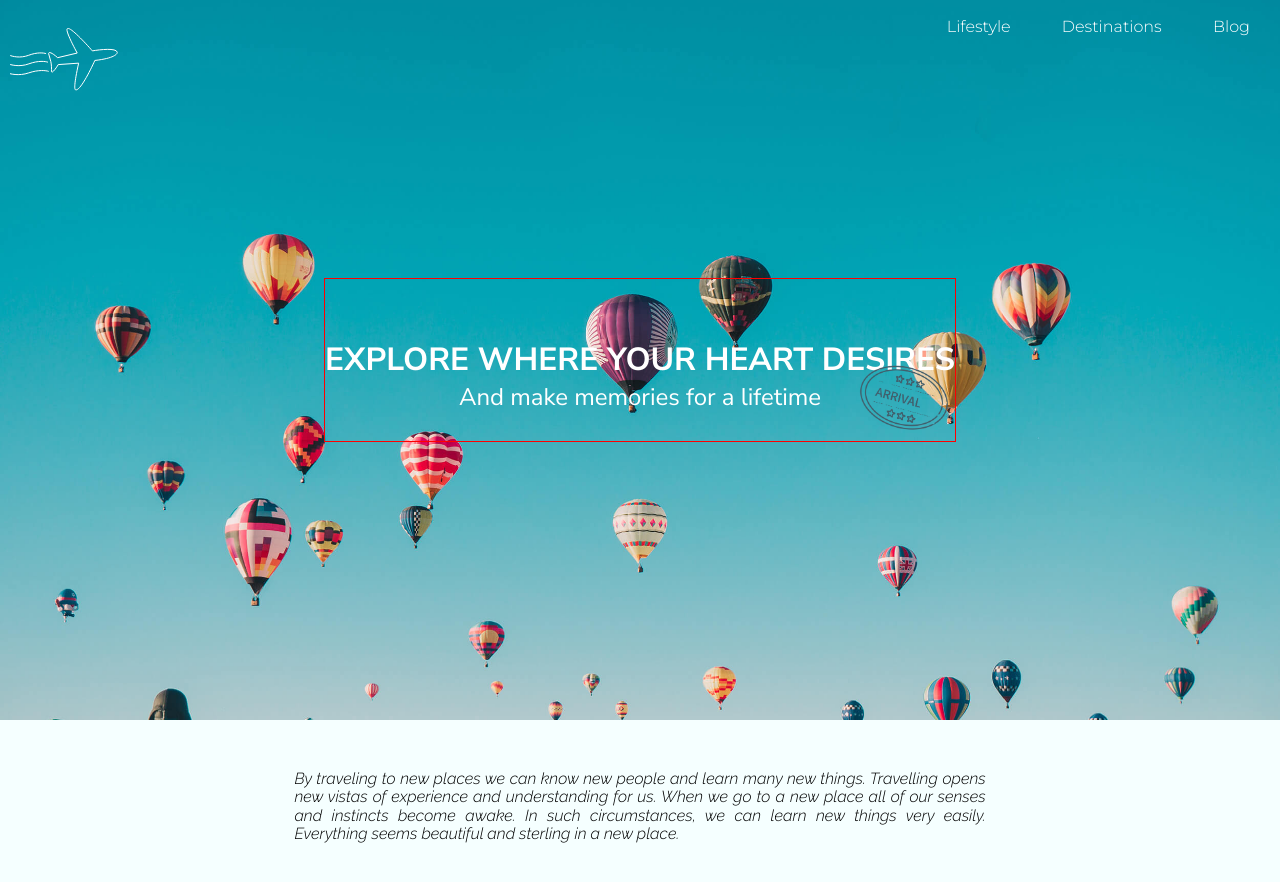
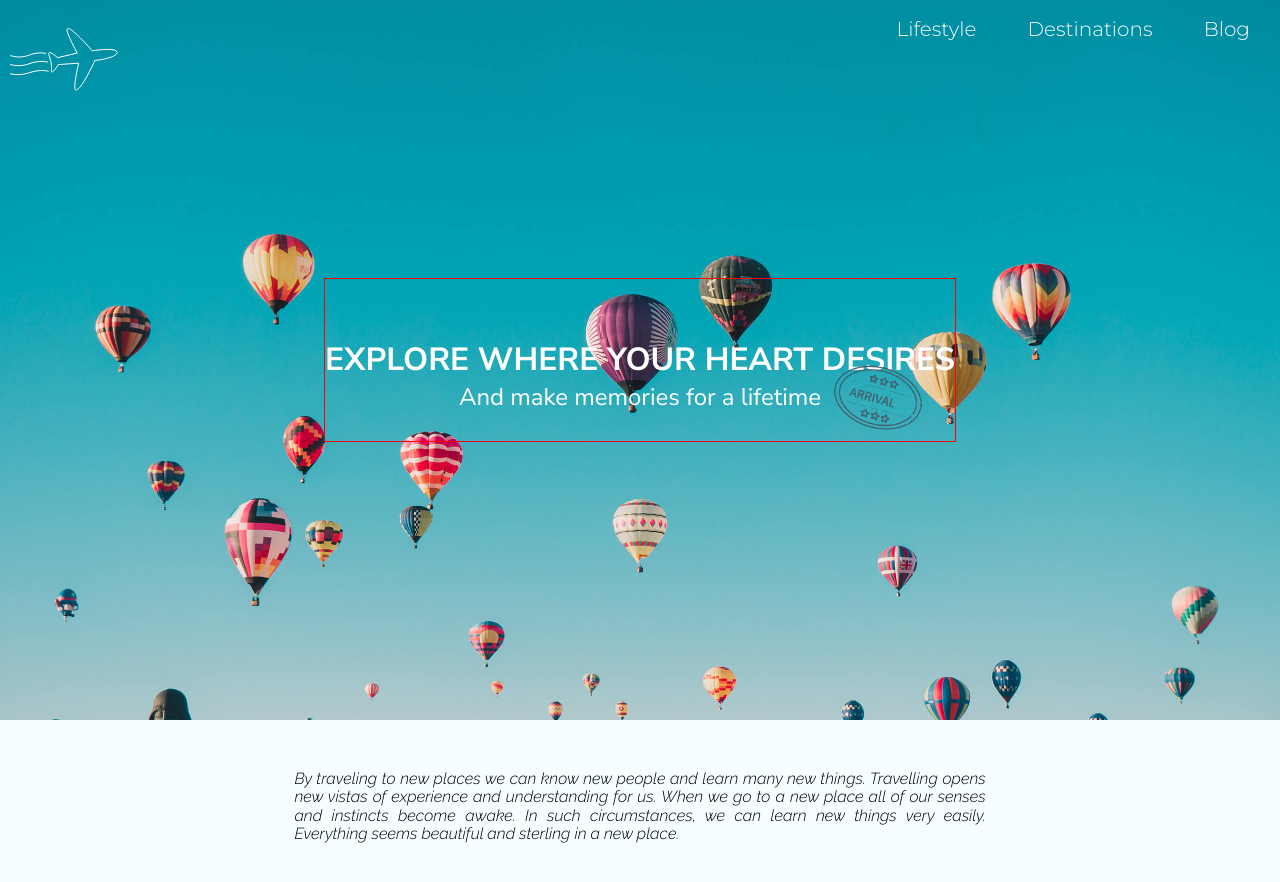
Before and after one commit to yukiiimak/Motion-F21-PM, a website: page deploy/index.html in a window 1280 px wide. Drawn offline with Linux system fonts and the light colour scheme.

Commit message:
changed font size of nav links and moved stamp position

```diff
--- a/dev/scss/components/_navigation.scss
+++ b/dev/scss/components/_navigation.scss
@@ -15,7 +15,7 @@ nav {
             a {
                 color: white;
                 font-family: 'Montserrat', sans-serif;
-                font-size: 35;
+                font-size: rem-calc(20);
                 font-weight: 300;
             }
         }
--- a/dev/scss/sections/_hero.scss
+++ b/dev/scss/sections/_hero.scss
@@ -50,9 +50,10 @@
 
                 img{
                     position: absolute;
-                    right: 0vw;
+                    right: 2vw;
                     bottom: 0vh;
                     width: 100px;
+                    size: 20;
                 }
         }
         }
```
Also changed, not shown: deploy/css/styles.css, 1 other file.
